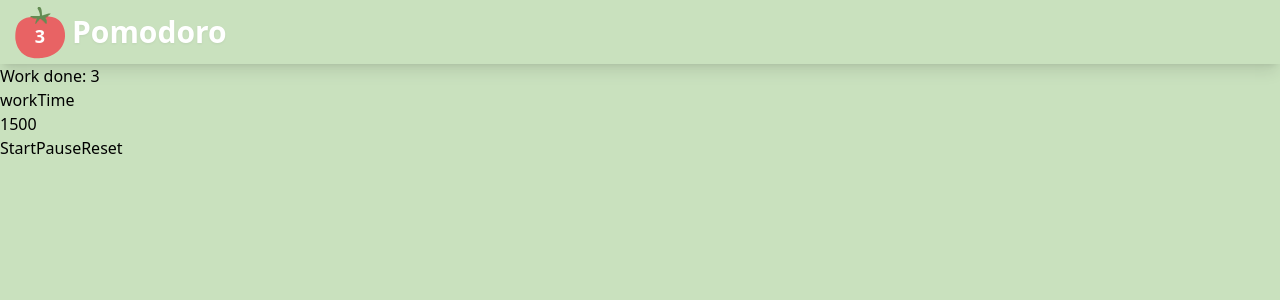
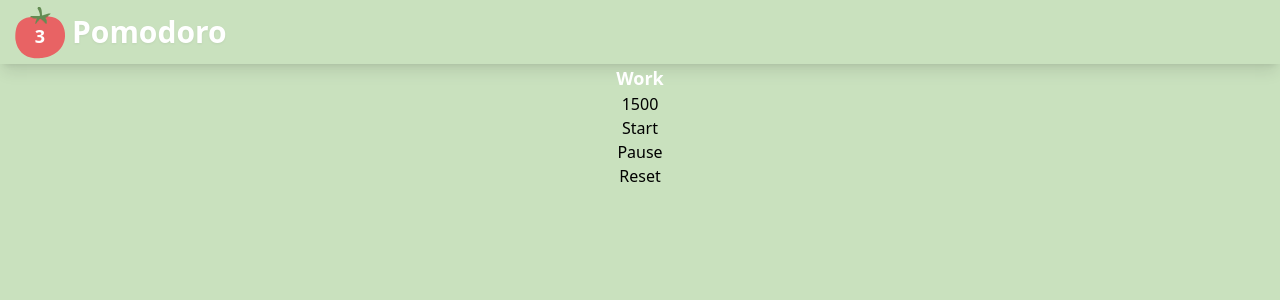
Before and after one commit to JethroNatividad/pomodoro-timer, a Next.js app: page / in a window 1280 px wide. Shown: the top 300 px of the page. Built offline with nearby package versions, Linux system fonts and the light colour scheme.

Commit message:
implement get status text

```diff
--- a/components/PomodoroTimer.tsx
+++ b/components/PomodoroTimer.tsx
@@ -11,6 +11,17 @@
     const [status, setStatus] = useState<STATUS>(STATUS.WORK)
     const [timerStatus, setTimerStatus] = useState<TIMER_STATUS>(TIMER_STATUS.PAUSED)
     const [secondsRemaining, setSecondsRemaining] = useState<number>(appSettings.timers.workTime * 60)
+
+    const getStatusText = (status: STATUS) => {
+        switch (status) {
+            case STATUS.WORK:
+                return 'Work'
+            case STATUS.BREAK:
+                return 'Short Break'
+            case STATUS.LONG_BREAK:
+                return 'Long Break'
+        }
+    }
 
     useEffect(() => {
         if (timerStatus === TIMER_STATUS.RUNNING) {
@@ -66,9 +77,8 @@
     }
 
     return (
-        <div>
-            <p>Work done: {workDone}</p>
-            <h1>{status}</h1>
+        <div className='flex flex-col items-center justify-center'>
+            <h1 className='text-lg font-semibold text-white'>{getStatusText(status)}</h1>
             <h1>{secondsRemaining}</h1>
             <button onClick={handleStart}>Start</button>
             <button onClick={handlePause}>Pause</button>
```
